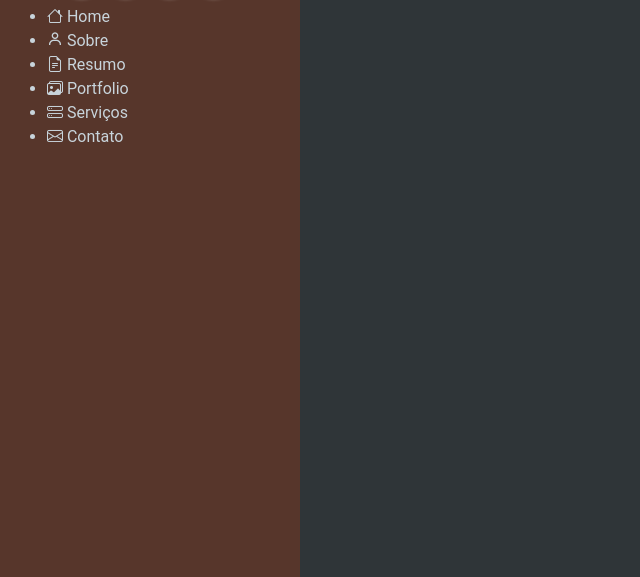
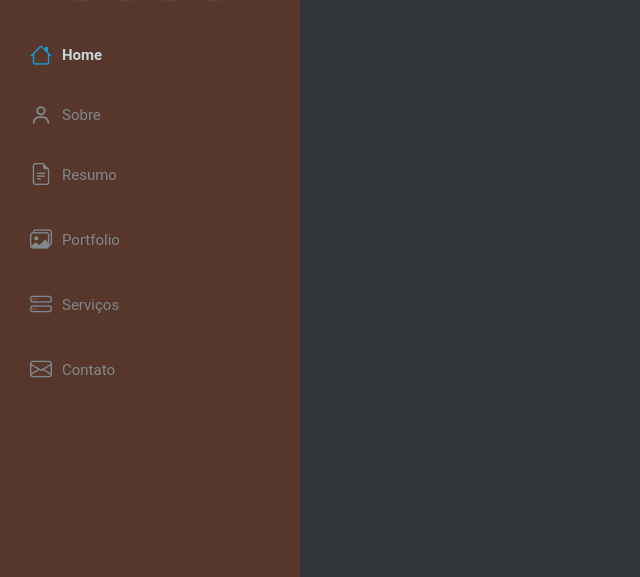
Before and after one commit to guuhferiani/ferianichocolates, a plain HTML site: page index.html in a window 1280 px wide. Shown: the part 223-800 px from the top of the page, without its empty margins (0-640 px from the left). Drawn offline with nearby package versions, Linux system fonts and the light colour scheme.

Commit message:
update header menu final

```diff
--- a/css/style.css
+++ b/css/style.css
@@ -100,6 +100,8 @@ a {
 }
 
 
+
+
 /* Menu mobile */
 .mobile-nav-toggle {
     position: fixed;
@@ -136,3 +138,53 @@ a {
         left: -300px;
     }
 }
+
+/* Menu do Header */
+.nav-menu {
+    padding: 30px 0 0 0;
+}
+
+.nav-menu * {
+    padding: 0;
+    margin: 0;
+    list-style: none;
+}
+
+.nav-menu>ul>li {
+    position: relative;
+    white-space: nowrap;
+}
+
+.nav-menu a,
+.nav-menu:focus {
+    display: flex;
+    align-items: center;
+    color: var(--texto-opaco);
+    padding: 12px 15px;
+    margin-bottom: 8px;
+    transition: 0.3s;
+    font-size: 15px;
+}
+
+.nav-menu a i,
+.nav-menu a:focus i {
+    font-size: 22px;
+    padding-right: 10px;
+}
+
+.nav-menu a:hover,
+.nav-menu .active,
+.nav-menu .active:focus,
+.nav-menu li:hover>a {
+    text-decoration: none;
+    color: var(--texto-claro);
+    font-weight: 600;
+}
+
+.nav-menu a:hover i,
+.nav-menu .active i,
+.nav-menu .active:focus i,
+.nav-menu li:hover>a i {
+    color: var(--cor-detalhes);
+    font-weight: 600;
+}
```
